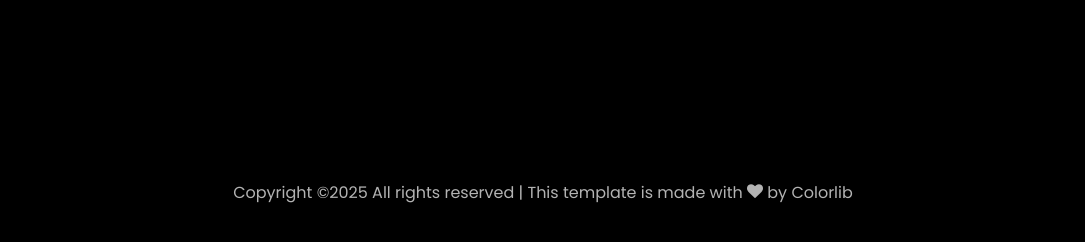
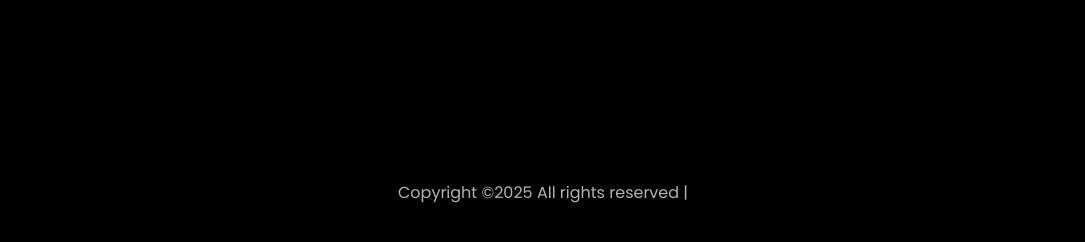
Before and after one commit to manishsharma0618113/manishsharma0618113.github.io, a plain HTML site: page index.html in a window 1280 px wide. Shown: the part 6263-6505 px from the top of the page, without its empty margins (97-1182 px from the left). Drawn offline with Linux system fonts and the light colour scheme; files whose address does not match are found by name.

Commit message:
Update index.html

```diff
--- a/index.html
+++ b/index.html
@@ -593,8 +593,7 @@
 			<div class="col-md-12 text-center">
 
 			  <p><!-- Link back to Colorlib can't be removed. Template is licensed under CC BY 3.0. -->
-	Copyright &copy;<script>document.write(new Date().getFullYear());</script> All rights reserved | This template is made with <i class="icon-heart color-danger" aria-hidden="true"></i> by <a href="https://colorlib.com" target="_blank">Colorlib</a>
-	<!-- Link back to Colorlib can't be removed. Template is licensed under CC BY 3.0. --></p>
+	Copyright &copy;<script>document.write(new Date().getFullYear());</script> All rights reserved |
 			</div>
 		  </div>
 		</div>
```
